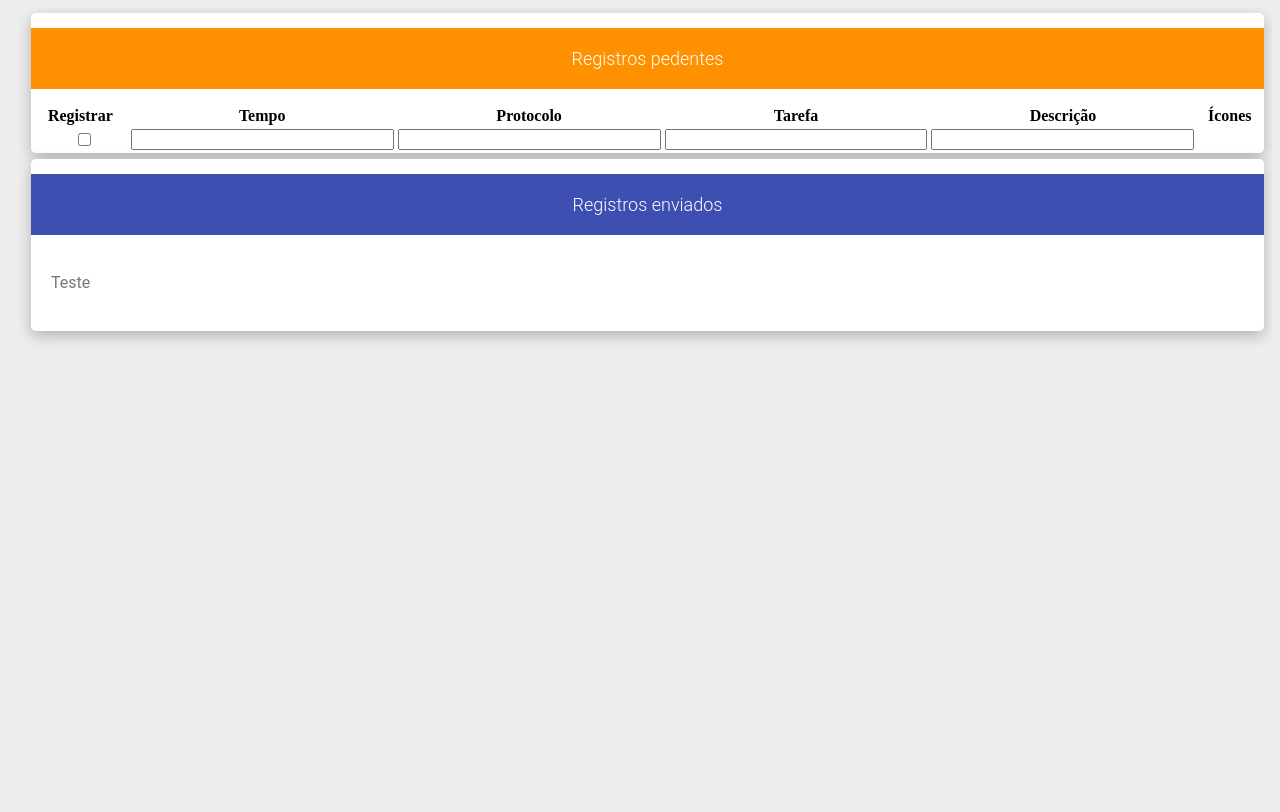
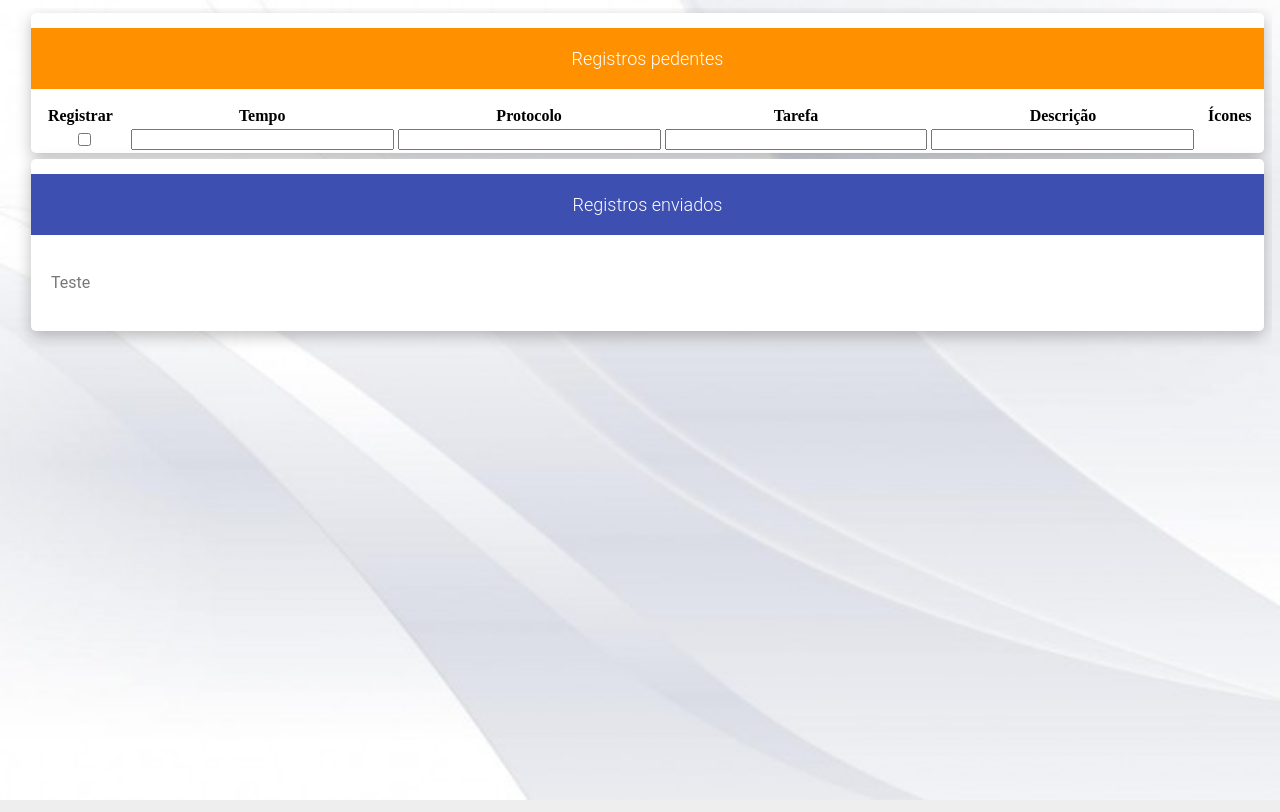
Before and after one commit to JeanHenriqueFerreira/TimeTracking, a plain HTML site: page index.html in a window 1280 px wide. Drawn offline with nearby package versions, Linux system fonts and the light colour scheme.

Commit message:
Update style.css

```diff
--- a/CSS/style.css
+++ b/CSS/style.css
@@ -24,7 +24,7 @@ html {
 }
 
 body {
-    background: url("background.jpg") no-repeat center center/cover #EEEEEE;
+    background: url("../background.jpg") no-repeat center center/cover #EEEEEE;
     height: 100%;
 }
 
```
